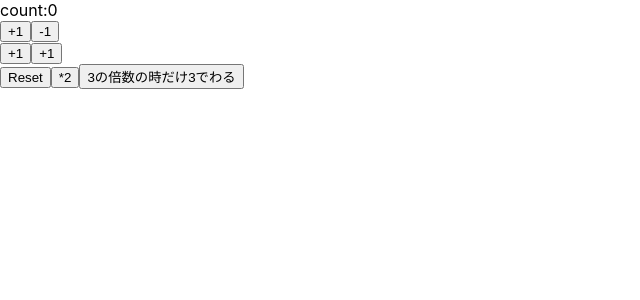
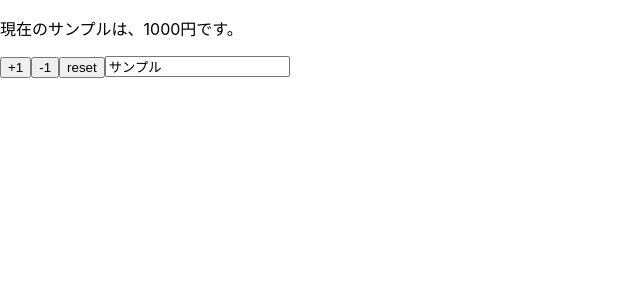
Before and after one commit to misaki-kawaguchi/react_hooks_sample, a React (Create React App) app: page / in a window 1280 px wide. Shown: the top 300 px of the page, without its empty margins (0-640 px from the left). Built offline with nearby package versions, Linux system fonts and the light colour scheme.

Commit message:
複数の状態を管理する (#2)
* +1、-1、resetできるようにする

* nameを変更できるようにする

```diff
--- a/src/App.js
+++ b/src/App.js
@@ -1,56 +1,35 @@
 import React, { useState } from "react";
 
-const App = () => {
-  const [count, setCount] = useState(0);
-
-  const increment = () => {
-    setCount(count + 1);
-  };
-
-  const decrement = () => {
-    setCount(count - 1);
-  };
-
-  const increment2 = () => {
-    setCount((previousCount) => previousCount + 1);
-  };
-
-  const decrement2 = () => {
-    setCount((previousCount) => previousCount - 1);
-  };
+const App = (props) => {
+  const [name, setName] = useState(props.name);
+  const [price, setPrice] = useState(props.price);
 
   const reset = () => {
-    setCount(0);
+    setPrice(props.price);
+    setName(props.name);
   };
-
-  const double = () => {
-    setCount(count * 2);
-  };
-
-  const divide3 = () =>
-    setCount((previousCount) =>
-      previousCount % 3 === 0 ? previousCount / 3 : previousCount
-    );
 
   return (
     // <></>で囲ってもok
     <React.Fragment>
-      <div>count:{count}</div>
-      <div>
-        <button onClick={increment}>+1</button>
-        <button onClick={decrement}>-1</button>
-      </div>
-      <div>
-        <button onClick={increment2}>+1</button>
-        <button onClick={decrement2}>+1</button>
-      </div>
-      <div>
-        <button onClick={reset}>Reset</button>
-        <button onClick={double}>*2</button>
-        <button onClick={divide3}>3の倍数の時だけ3でわる</button>
-      </div>
+      <p>
+        現在の{name}は、{price}円です。
+      </p>
+      <button onClick={() => setPrice(price + 1)}>+1</button>
+      <button onClick={() => setPrice(price - 1)}>-1</button>
+      <button onClick={reset}>reset</button>
+      <input
+        type="text"
+        value={name}
+        onChange={(e) => setName(e.target.value)}
+      />
     </React.Fragment>
   );
 };
 
+App.defaultProps = {
+  name: "サンプル",
+  price: 1000,
+};
+
 export default App;
```
